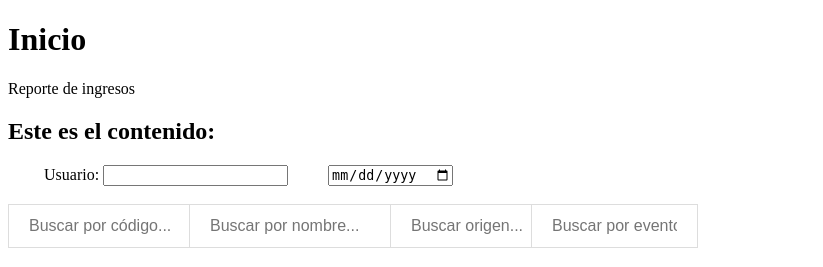
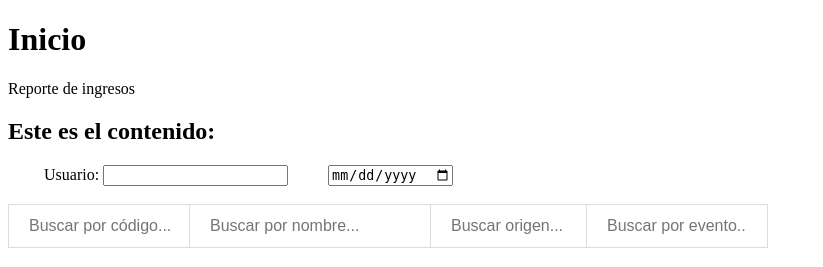
Before and after one commit to usac201612398/web1, a Django app: page /app1/registro/consulta in a window 1280 px wide. Shown: the top 267 px of the page, without its empty margins (0-823 px from the left). Run offline with Django 4.2, Linux system fonts and the light colour scheme; data that the repository does not hold is empty.

```diff
--- a/web1/data/static/style_consultaregistro.css
+++ b/web1/data/static/style_consultaregistro.css
@@ -14,7 +14,7 @@
     /*  background-image: url('/css/searchicon.png'); /* Add a search icon to input */
         background-position: 0% 0%; /* Position the search icon */
         background-repeat: no-repeat; /* Do not repeat the icon image */
-        width: 185px; /* Full-width */
+        width: 225px; /* Full-width */
         font-size: 16px; /* Increase font-size */
         padding: 12px 20px 12px 20px; /* Add some padding */
         border: 1px solid #ddd; /* Add a grey border */
@@ -46,7 +46,7 @@
         /*  background-image: url('/css/searchicon.png'); /* Add a search icon to input */
             background-position: 0% 0%; /* Position the search icon */
             background-repeat: no-repeat; /* Do not repeat the icon image */
-            width: 125px; /* Full-width */
+            width: 140px; /* Full-width */
             font-size: 16px; /* Increase font-size */
             padding: 12px 20px 12px 20px; /* Add some padding */
             border: 1px solid #ddd; /* Add a grey border */
@@ -56,7 +56,7 @@
         /*  background-image: url('/css/searchicon.png'); /* Add a search icon to input */
             background-position: 0% 0%; /* Position the search icon */
             background-repeat: no-repeat; /* Do not repeat the icon image */
-            width: 125px; /* Full-width */
+            width: 140px; /* Full-width */
             font-size: 16px; /* Increase font-size */
             padding: 12px 20px 12px 20px; /* Add some padding */
             border: 1px solid #ddd; /* Add a grey border */
@@ -215,16 +215,16 @@
     }
 
     .box03{
-    width: 185px;
+    width: 225px;
     height: 45px;
     }
 
     .box04{
-    width: 125px;
+    width: 140px;
     height: 45px;
     }
 
     .box05{
-    width: 125px;
+    width: 140px;
     height: 45px;
     }
```
